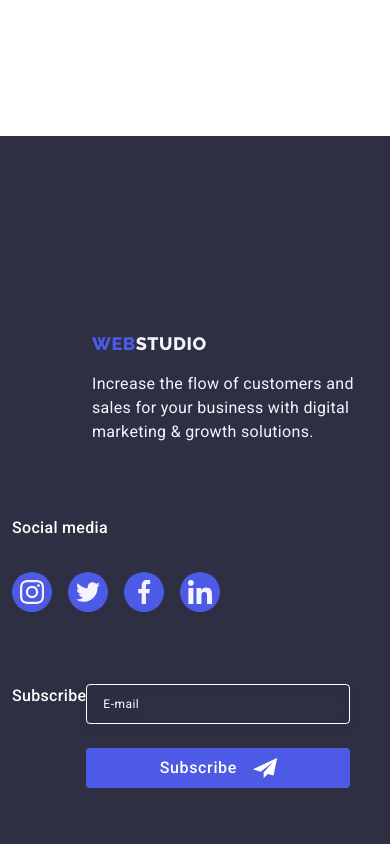
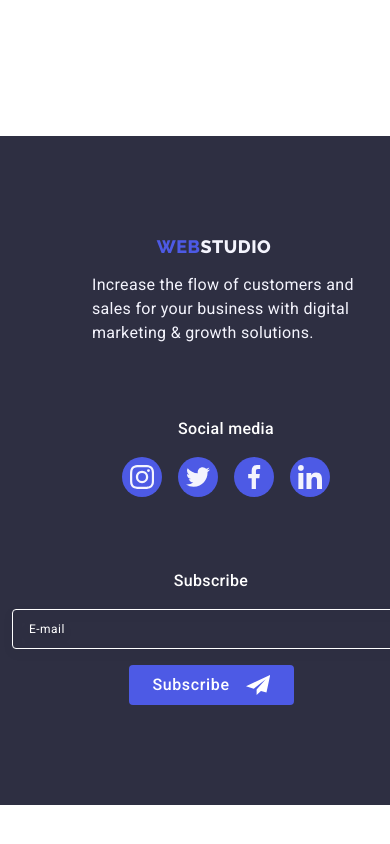
Before and after one commit to Vova445/goit-markup-hw-06, a plain HTML site: page index.html in a window 390 px wide. Shown: the part 4158-5002 px from the top of the page. After the commit the page ends 4963 px from the top, so only its background shows below. Drawn offline with nearby package versions, Linux system fonts and the light colour scheme.

Commit message:
Update 5

```diff
--- a/css/styles.css
+++ b/css/styles.css
@@ -614,7 +614,7 @@ margin-bottom: 8px;
     letter-spacing: 0.02em;
     line-height: 1.5;
     font-weight: 400;
-    max-width: 264px;
+    max-width: 268px;
     margin-left: auto ;
     margin-right: auto;
 }
@@ -954,7 +954,10 @@ margin-bottom: 8px;
             flex-wrap: wrap;
 
         }
-
+        .form-footer{
+            display: flex;
+            gap: 24px;
+        }
 
 
         .footer-logo-p-div{
@@ -974,6 +977,7 @@ margin-bottom: 8px;
 
        .footer-p{
         width: 264px;
+        font-weight: 400;
        }
 }
 
@@ -982,11 +986,12 @@ margin-bottom: 8px;
     .footer-div{
         display: flex;
         flex-wrap: wrap;
-        margin-top: 97.5px;
+
     }
     .link-footer{
-        margin-bottom: 17.5px;
-
+       display: flex;
+       justify-content: center;
+        margin-right: 20px;
 
     }
 
@@ -997,27 +1002,44 @@ margin-bottom: 8px;
     }
 
     .social-media-footer-p{
-
-       padding-bottom: 16px;
+      display: flex;
+       justify-content: center;
 
     }
+
    .form-footer-block{
-        margin-top: 72px;
-        display: flex;
-        flex-wrap: wrap;
-        row-gap: 16px;
+
+       text-align: center;
+       margin: 0 auto;
    }
 
 
-
+.footer-ul-social-media{
+    margin-bottom : 72px;
+    margin-left: 110px;
+    margin-right: 110px;
+}
    .form-footer{
-
+   display: flex;
     flex-direction: column;
+    gap: 16px;
+    align-items: center;
 
    }
 
-
-
+   .footer-input-email{
+    width: 398px;
+    height: 40px;
+    border: 1px solid #fff;
+    background-color: transparent;
+    font-size: 12px;
+    line-height: 1.5;
+    letter-spacing: 0.04em;
+    padding-left: 16px;
+    filter: drop-shadow(0px 4px 4px rgba(0,0,0,0.15));
+    border-radius: 4px;
+    color: #FFFFFF;
+}
 
 
    .footer-p{
@@ -1187,13 +1209,17 @@ margin-bottom: 8px;
     color:#fff;
 }
 
+@media screen and (min-width: 1158px) {
+
+
 .form-footer{
     display: flex;
+    gap: 24px;
+}
 }
 
-.form-footer{
-    gap: 24px;
-}
+@media screen and (min-width: 757px){
+
 
 .footer-input-email{
     width: 264px;
@@ -1208,7 +1234,7 @@ margin-bottom: 8px;
     border-radius: 4px;
     color: #FFFFFF;
 }
-
+}
 input::placeholder{
     color: #FFFFFF;
 }
```
